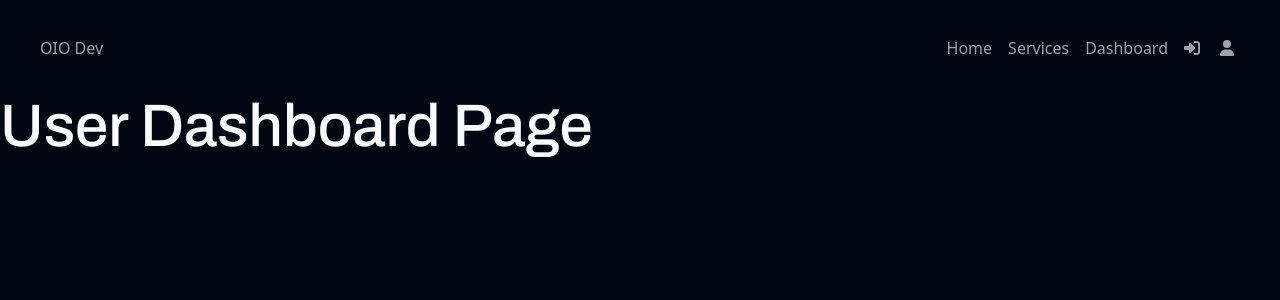
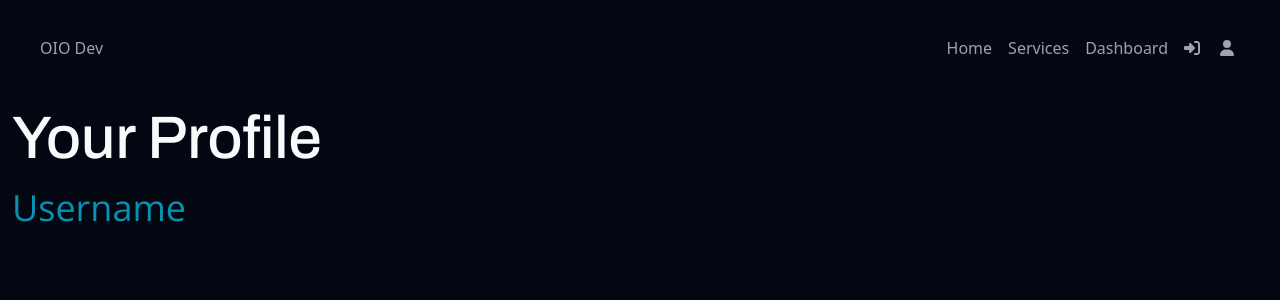
Before and after one commit to CodeByDex/OIODev, a Next.js app: page /dashboard in a window 1280 px wide. Shown: the top 300 px of the page. Built offline with nearby package versions, Linux system fonts and the light colour scheme.

Commit message:
created state variables and started basic layout

```diff
--- a/src/app/[user]/page.js
+++ b/src/app/[user]/page.js
@@ -1,11 +1,30 @@
+"use client"
+import {useState} from 'react';
+import { useStyleRegistry } from 'styled-jsx';
 //TODO add logic to pull user from URL to display correct user dashboard
 
-export default function Services() {
+const user = {
+  firstName: "John",
+  lastName: "Smith",
+  email: "johnsmith@gmail.com"
+}
+
+
+export default function Dashboard() {
+  const [firstName, setFirstName] = useState(user.firstName);
+  const [lastName, setLastName] = useState(user.lastName);
+  const [email, setEmail] = useState(user.email);
+
+  const [showInput, setShowInput] = useState(false);
+
   return (
-    <main className="flex">
+    <main className="flex flex-col gap-5 p-3">
       <h1 className="font-primary text-brand-textHeader text-6xl">
-        User Dashboard Page
+        Your Profile
       </h1>
+      <div>
+        <h2 className="font-secondary text-brand-secondary text-4xl ">Username</h2>
+      </div>
     </main>
   );
 }
```
